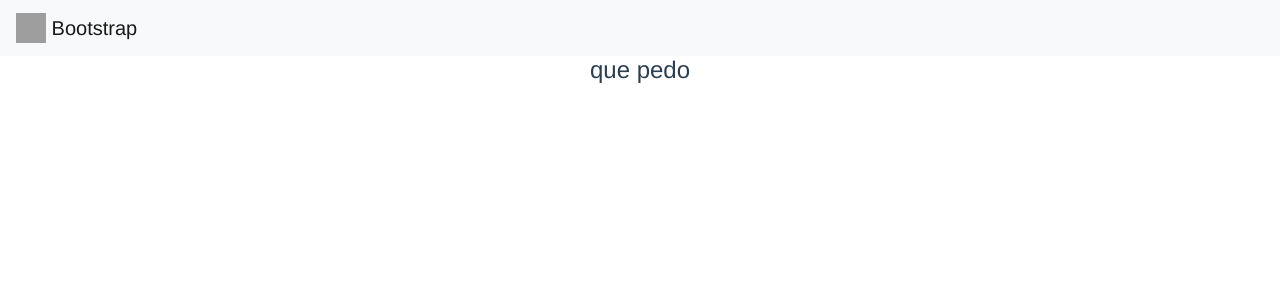
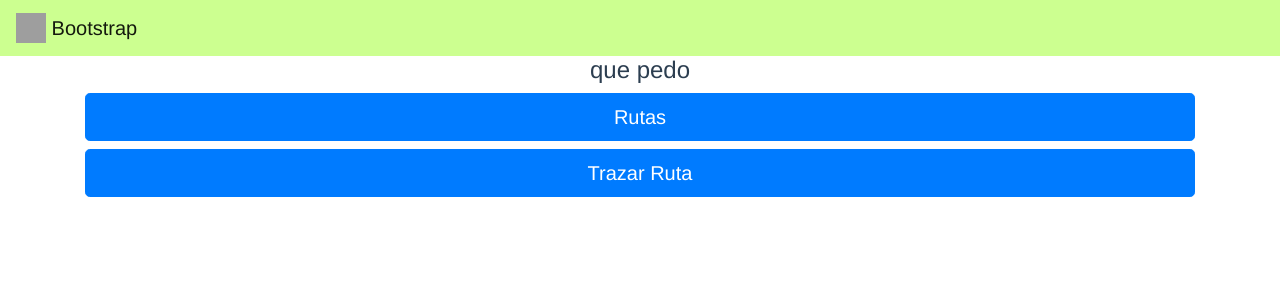
Before and after one commit to Via-Software/geRetoHack, a Vue app: page /#/ in a window 1280 px wide. Shown: the top 300 px of the page. Built offline with nearby package versions, Linux system fonts and the light colour scheme; grey boxes are pictures that could not be loaded.

Commit message:
home buttons

```diff
--- a/src/components/Header.vue
+++ b/src/components/Header.vue
@@ -1,5 +1,5 @@
 <template>
-    <nav class="navbar navbar-light bg-light">
+    <nav class="navbar navbar-light" style="background-color:#ccff90;">
         <a class="navbar-brand" href="#">
             <img src="/docs/4.1/assets/brand/bootstrap-solid.svg" width="30" height="30" class="d-inline-block align-top" alt="">
             Bootstrap
--- a/src/views/Home.vue
+++ b/src/views/Home.vue
@@ -1,17 +1,31 @@
 <template>
   <div class="home">
     <h4>que pedo</h4>
+    <div class="container" id="bodyHome">
+      <button type="button" class="btn btn-primary btn-lg btn-block" @click="check">Rutas</button>
+      <button type="button" class="btn btn-primary btn-lg btn-block">Trazar Ruta</button>
+    </div>
   </div>
 </template>
 
 <script>
 // @ is an alias to /src
-// import HelloWorld from '@/components/HelloWorld.vue'
 
 export default {
   name: 'home',
   components: {
     // HelloWorld
+  },
+  methods:{
+    check(){
+
+    }
   }
 }
 </script>
+
+<style scoped>
+  #bodyHome{
+    padding-bottom: 0%
+  }
+</style>
```
